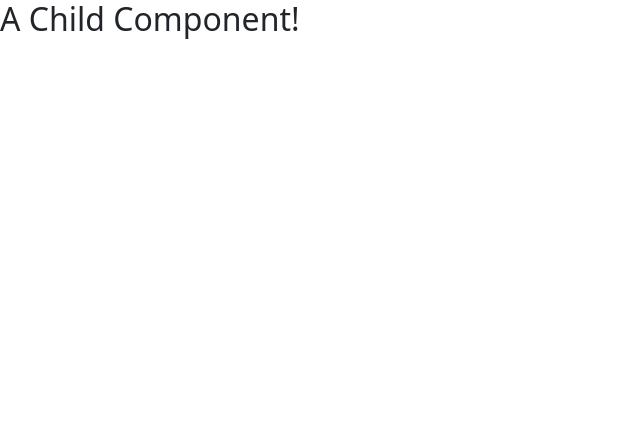
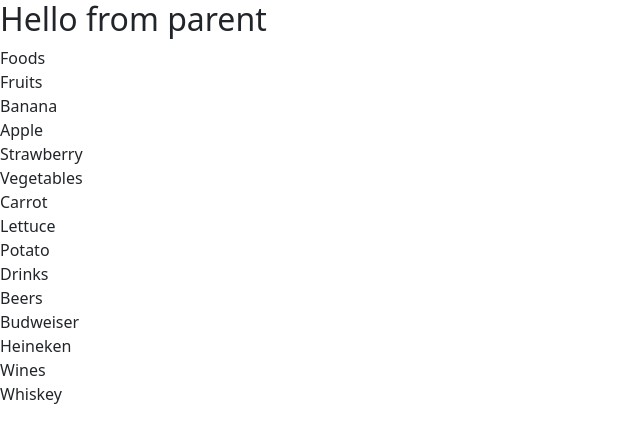
Before and after one commit to phamngocduy/MyFamilyTree, a website: page learn.html in a window 1280 px wide. Shown: the whole page, without its empty margins (0-640 px from the left). Drawn offline with nearby package versions, Linux system fonts and the light colour scheme.

Commit message:
Learn vuejs recursive component

```diff
--- a/learn.html
+++ b/learn.html
@@ -7,33 +7,112 @@
     <link href="packages/bootstrap/dist/css/bootstrap.min.css" rel="stylesheet">
     <link href="packages/bootstrap-icons/font/bootstrap-icons.min.css" rel="stylesheet">
     <script src="packages/bootstrap/dist/js/bootstrap.bundle.min.js"></script>
-    <script src="packages/vue/dist/vue.global.prod.js"></script>
+    <script src="packages/vue/dist/vue.global.js"></script>
 </head>
 <body>
     <div id="app">
-        <Member :msg="greeting"></Member>
+        <Component :msg="greeting"></Component>
+        <Treenode v-for="node in nodes" :key="node.id" :node="node"></Treenode>
     </div>
-    <template id="member" style="display:none;">
-        <h2>A Child Component!</h2>
+    <template id="TreeNode">
+        <div>
+            {{node.label}}
+        </div>
+        <div v-if="hasChildren">
+            <TreeNode v-for="child in node.children" :key="child.id" :node="child"></TreeNode>
+        </div>
+    </template>
+    <template id="ChildComp">
+        <h2>{{msg}}</h2>
     </template>
 </body>
 <script>
-    const Member = {
-        template: document.getElementById('member').innerHTML
+    const Treenode = {
+        name: 'Treenode',
+        props: {
+            msg: String,
+            node: Object
+        },
+        computed: {
+            hasChildren() {
+                return this.node.children?.length;
+            }
+        },
+        template: document.getElementById('TreeNode').innerHTML
     };
-    document.getElementById('member').innerHTML = '';
+    const Component = {
+        props: {
+            msg: String
+        },
+        template: document.getElementById('ChildComp').innerHTML
+    }
 </script>
 <script>
-    //import Member from './member.js'
     const {createApp} = Vue;
-    createApp({
+    const view = createApp({
         components: {
-            Member
+            Treenode,
+            Component
         },
         data() {
             return {
                 greeting: 'Hello from parent'
             }
+        },
+        computed: {
+            nodes() {
+                return [{
+                    id: 1,
+                    label: 'Foods',
+                    children: [{
+                        id: 2,
+                        label: 'Fruits',
+                        children: [{
+                            id: 3,
+                            label: 'Banana'
+                        }, {
+                            id: 4,
+                            label: 'Apple'
+                        }, {
+                            id: 5,
+                            label: 'Strawberry'
+                        }]
+                    }, {
+                        id: 6,
+                        label: 'Vegetables',
+                        children: [{
+                            id: 7,
+                            label: 'Carrot'
+                        }, {
+                            id: 8,
+                            label: 'Lettuce'
+                        }, {
+                            id: 9,
+                            label: 'Potato'
+                        }]
+                    }]
+                }, {
+                    id: 10,
+                    label: 'Drinks',
+                    children: [{
+                        id: 11,
+                        label: 'Beers',
+                        children: [{
+                            id: 12,
+                            label: 'Budweiser'
+                        }, {
+                            id: 13,
+                            label: 'Heineken'
+                        }]
+                    }, {
+                        id: 14,
+                        label: 'Wines'
+                    }, {
+                        id: 15,
+                        label: 'Whiskey'
+                    }]
+                }]
+            }
         }
     }).mount('#app')
 </script>
```
